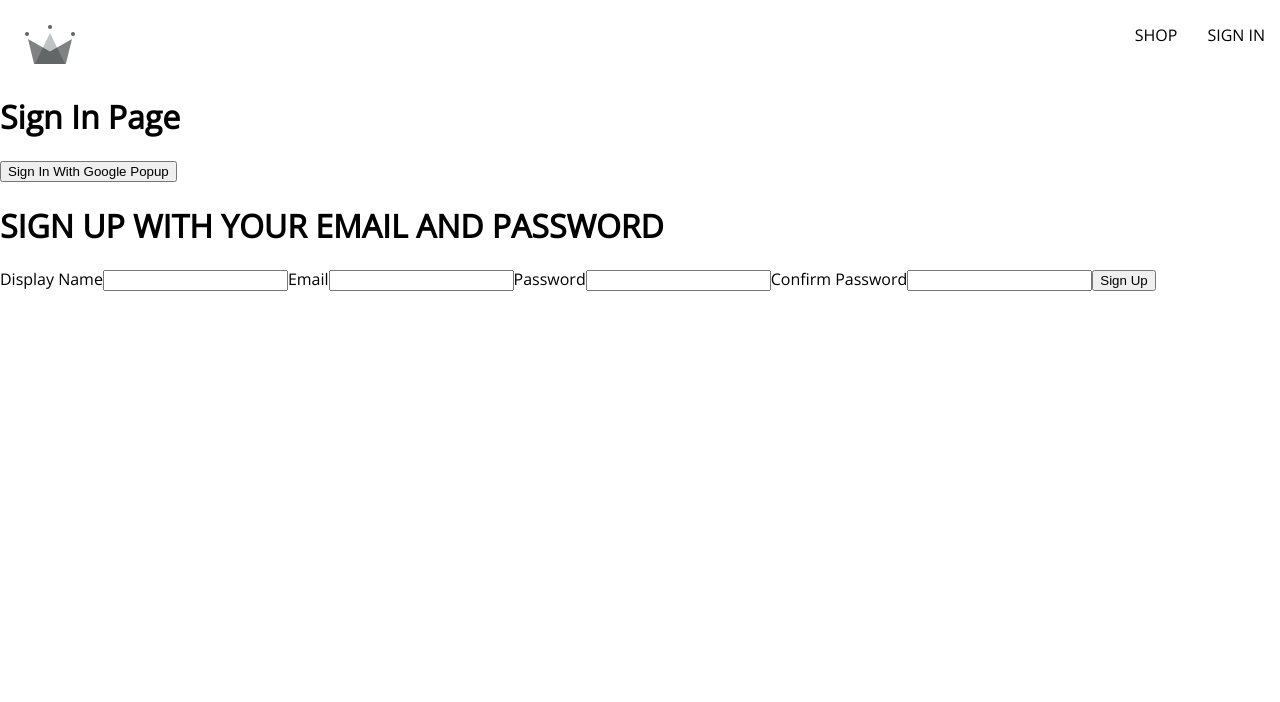
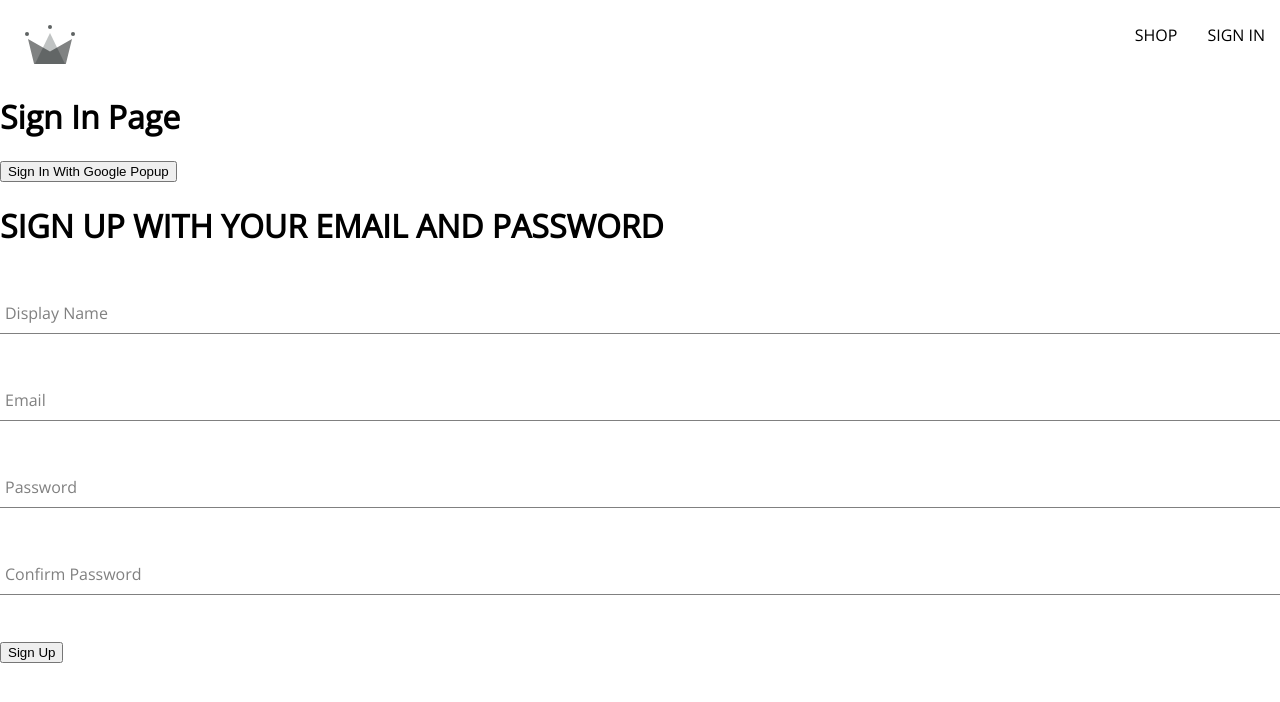
Before and after one commit to jumperM4/eCommerce-React-Website, a React (Create React App) app: page /sign-in in a window 1280 px wide. Shown: the top 702 px of the page. Built offline with nearby package versions, Linux system fonts and the light colour scheme.

Commit message:
form input component

```diff
--- /dev/null
+++ b/src/components/form-input/form-input.component.jsx
@@ -0,0 +1,20 @@
+import "./form-input.styles.scss";
+
+const FormInput = ({ label, ...otherProps }) => {
+  return (
+    <div className="group">
+      <input className="form-input " {...otherProps} />
+      {label && (
+        <label
+          className={`${
+            otherProps.value.length ? "shrink" : null
+          } form-input-label`}
+        >
+          {label}
+        </label>
+      )}
+    </div>
+  );
+};
+
+export default FormInput;
--- /dev/null
+++ b/src/components/form-input/form-input.styles.scss
@@ -0,0 +1,54 @@
+$sub-color: grey;
+$main-color: black;
+
+@mixin shrinkLabel {
+  top: -14px;
+  font-size: 12px;
+  color: $main-color;
+}
+
+.group {
+  position: relative;
+  margin: 45px 0;
+
+  .form-input {
+    background: none;
+    background-color: white;
+    color: $sub-color;
+    font-size: 18px;
+    padding: 10px 10px 10px 5px;
+    display: block;
+    width: 100%;
+    border: none;
+    border-radius: 0;
+    border-bottom: 1px solid $sub-color;
+    margin: 25px 0;
+
+    &:focus {
+      outline: none;
+    }
+
+    &:focus ~ .form-input-label {
+      @include shrinkLabel();
+    }
+  }
+
+  input[type="password"] {
+    letter-spacing: 0.3em;
+  }
+
+  .form-input-label {
+    color: $sub-color;
+    font-size: 16px;
+    font-weight: normal;
+    position: absolute;
+    pointer-events: none;
+    left: 5px;
+    top: 10px;
+    transition: 300ms ease all;
+
+    &.shrink {
+      @include shrinkLabel();
+    }
+  }
+}
--- a/src/components/sign-up-form/sign-up-form.component.jsx
+++ b/src/components/sign-up-form/sign-up-form.component.jsx
@@ -1,4 +1,6 @@
 import { useState } from "react";
+
+import FormInput from "../form-input/form-input.component";
 
 import {
   createAuthUserWithEmailAndPassword,
@@ -59,8 +61,8 @@
     <div>
       <h1>SIGN UP WITH YOUR EMAIL AND PASSWORD</h1>
       <form onSubmit={handleSubmit}>
-        <label>Display Name</label>
-        <input
+        <FormInput
+          label="Display Name"
           type="text"
           required
           onChange={handleChange}
@@ -68,8 +70,8 @@
           value={displayName}
         />
 
-        <label>Email</label>
-        <input
+        <FormInput
+          label="Email"
           type="email"
           required
           onChange={handleChange}
@@ -77,8 +79,8 @@
           value={email}
         />
 
-        <label>Password</label>
-        <input
+        <FormInput
+          label="Password"
           type="password"
           required
           onChange={handleChange}
@@ -86,8 +88,8 @@
           value={password}
         />
 
-        <label>Confirm Password</label>
-        <input
+        <FormInput
+          label="Confirm Password"
           type="password"
           required
           onChange={handleChange}
```
